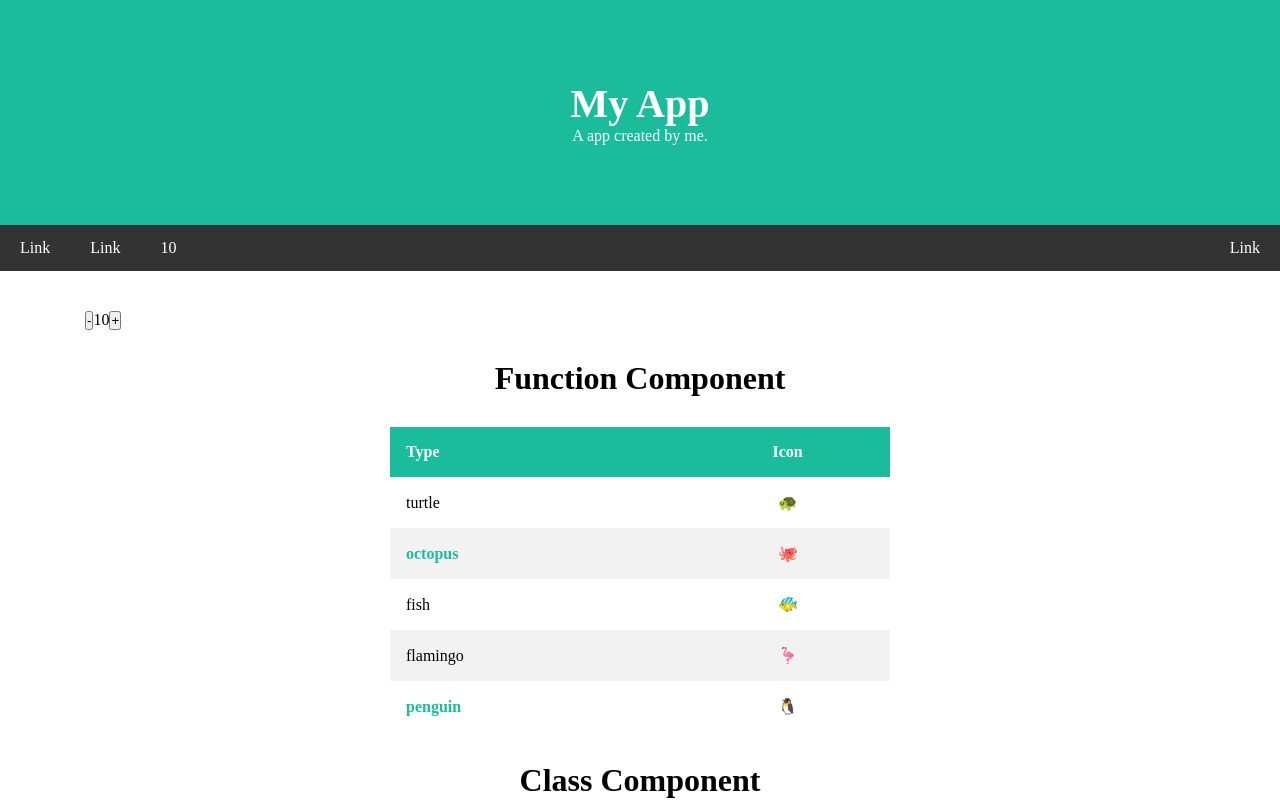
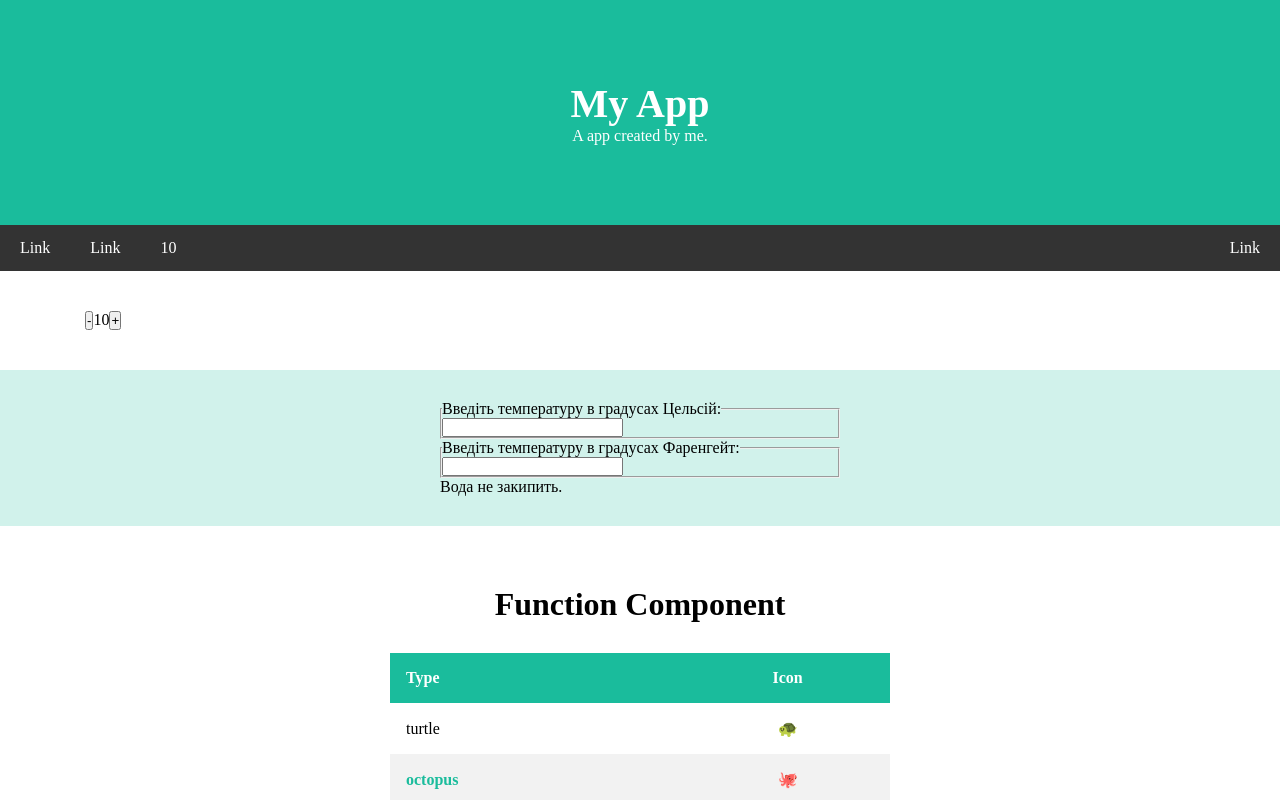
Before and after one commit to NataliaPylypenko/FrontEndPro_React, a React (Create React App) app: page / in a window 1280 px wide. Shown: the top 800 px of the page. Built offline with nearby package versions, Linux system fonts and the light colour scheme; the HTML template or start-up script is replaced by a standard one.

Commit message:
rising status

```diff
--- a/src/App.js
+++ b/src/App.js
@@ -1,7 +1,7 @@
 import Header from "./layouts/Header";
 import Footer from "./layouts/Footer";
 import Navbar from "./layouts/Navbar";
-import { FunctionTable, ClassTable, Counter } from "./components";
+import {FunctionTable, ClassTable, Counter, Temperature} from "./components";
 import React, {Component} from "react";
 
 const animals = [
@@ -37,15 +37,32 @@
                     <Navbar counter={this.state.counter} />
                 </div>
 
+                <div className="section">
                     <div className="container">
                         <Counter
                             counter={this.state.counter}
                             onClickPlusCounter={this.onClickPlus.bind(this)}
                             onClickMinusCounter={this.onClickMinus.bind(this)}
                         />
+                    </div>
+                </div>
 
+                <div className="section chromatic">
+                    <div className="container">
+                        <Temperature />
+                    </div>
+                </div>
+
+                <div className="section">
+                    <div className="container">
                         <FunctionTable listAnimals={animals} title='Function Component' />
+                    </div>
+                </div>
+
+                <div className="section chromatic">
+                    <div className="container">
                         <ClassTable list={animals} title='Class Component' />
+                    </div>
                 </div>
 
                 <Footer />
--- a/src/components/index.jsx
+++ b/src/components/index.jsx
@@ -1,3 +1,4 @@
 export * from './counter/Counter';
 export * from './table/ClassTable';
 export * from './table/FunctionTable';
+export * from './temperature/Temperature';
--- /dev/null
+++ b/src/components/temperature/BoilingVerdict.jsx
@@ -0,0 +1,8 @@
+const BoilingVerdict = (props) => {
+    if (props.celsius >= 100) {
+        return <p>Вода закипить.</p>;
+    }
+    return <p>Вода не закипить.</p>;
+};
+
+export default BoilingVerdict;
--- /dev/null
+++ b/src/components/temperature/Temperature.jsx
@@ -0,0 +1,62 @@
+import React, {Component} from 'react';
+import TemperatureInput from "./TemperatureInput";
+import BoilingVerdict from "./BoilingVerdict";
+import styles from './Temperature.module.scss'
+
+export class Temperature extends Component {
+    constructor(props) {
+        super(props);
+        this.handleCelsiusChange = this.handleCelsiusChange.bind(this);
+        this.handleFahrenheitChange = this.handleFahrenheitChange.bind(this);
+        this.state = {temperature: '', scale: 'c'};
+    }
+
+    handleCelsiusChange(temperature) {
+        this.setState({scale: 'c', temperature});
+    }
+
+    handleFahrenheitChange(temperature) {
+        this.setState({scale: 'f', temperature});
+    }
+
+    render() {
+        const scale = this.state.scale;
+        const temperature = this.state.temperature;
+        const celsius = scale === 'f' ? tryConvert(temperature, toCelsius) : temperature;
+        const fahrenheit = scale === 'c' ? tryConvert(temperature, toFahrenheit) : temperature;
+
+        return (
+            <div className={styles.temperature}>
+                <TemperatureInput
+                    scale="c"
+                    temperature={celsius}
+                    onTemperatureChange={this.handleCelsiusChange}/>
+                <TemperatureInput
+                    scale="f"
+                    temperature={fahrenheit}
+                    onTemperatureChange={this.handleFahrenheitChange}/>
+                <BoilingVerdict
+                    celsius={parseFloat(celsius)}/>
+            </div>
+        );
+    }
+}
+
+
+function toCelsius(fahrenheit) {
+    return (fahrenheit - 32) * 5 / 9;
+}
+
+function toFahrenheit(celsius) {
+    return (celsius * 9 / 5) + 32;
+}
+
+function tryConvert(temperature, convert) {
+    const input = parseFloat(temperature);
+    if (Number.isNaN(input)) {
+        return '';
+    }
+    const output = convert(input);
+    const rounded = Math.round(output * 1000) / 1000;
+    return rounded.toString();
+}
--- /dev/null
+++ b/src/components/temperature/Temperature.module.scss
@@ -0,0 +1,4 @@
+.temperature {
+  max-width: 400px;
+  margin: 0 auto;
+}
--- /dev/null
+++ b/src/components/temperature/TemperatureInput.jsx
@@ -0,0 +1,32 @@
+import React, {Component} from 'react';
+
+const scaleNames = {
+    c: 'Цельсій',
+    f: 'Фаренгейт'
+};
+
+class TemperatureInput extends Component {
+    constructor(props) {
+        super(props);
+        this.handleChange = this.handleChange.bind(this);
+    }
+
+    handleChange(e) {
+        this.props.onTemperatureChange(e.target.value);
+    }
+
+    render() {
+        const temperature = this.props.temperature;
+        const scale = this.props.scale;
+
+        return (
+            <fieldset>
+                <legend>Введіть температуру в градусах {scaleNames[scale]}:</legend>
+                <input value={temperature}
+                       onChange={this.handleChange} />
+            </fieldset>
+        );
+    }
+}
+
+export default TemperatureInput;
--- a/src/index.css
+++ b/src/index.css
@@ -18,9 +18,9 @@
   --primary: #0D47A1;
 
   /* Accent color */
-  --darkAccent: #2C5E83;
-  --accent: #459DDD;
-  --lightAccent: #B3D8FC;
+  --darkAccent: #48c9b0;
+  --accent: #8ddece;
+  --lightAccent: #d1f2eb;
 
   /* Neutral Color */
   --black: #000;
@@ -82,6 +82,12 @@
   }
 }
 
+.section {}
+.chromatic {
+  padding: 30px 0;
+  background-color: var(--lightAccent);
+}
+
 .active {
   color: #1abc9c;
 }
```
Lines whose indentation alone changed are shown as unchanged.
